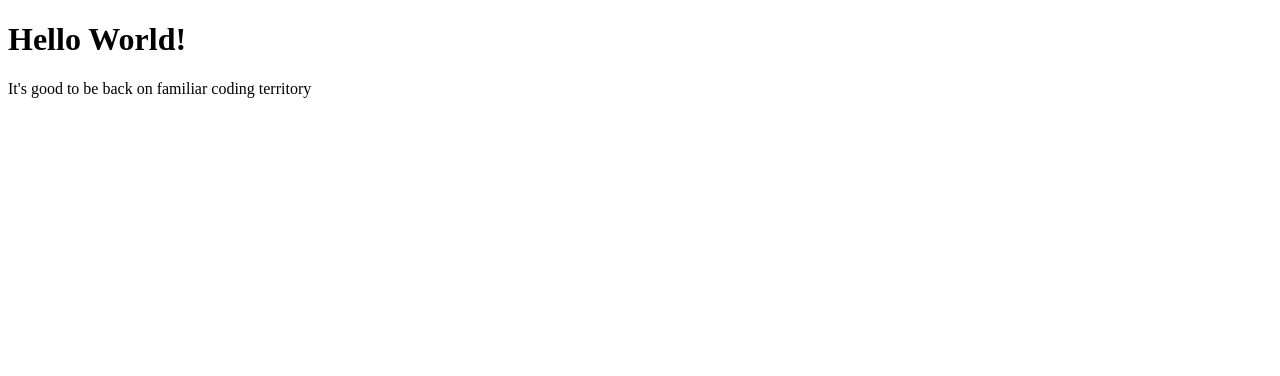
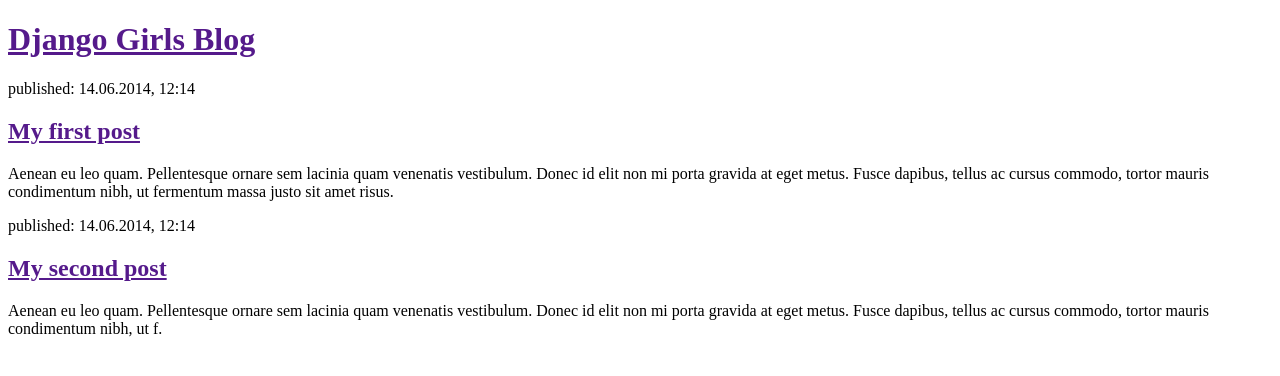
Before and after one commit to duverssa/my-first-blog, a Django app: page / in a window 1280 px wide. Shown: the top 376 px of the page. Run offline with Django 3.2, Linux system fonts and the light colour scheme.

Commit message:
Changed the HTML for the site

```diff
--- a/blog/models.py
+++ b/blog/models.py
@@ -12,5 +12,5 @@ class Post(models.Model):
 		self.published_date = timezone.now()
 		self.save()
 
-	def _str_(self):
+	def __str__(self):
 		return self.title
--- a/blog/templates/blog/post_list.html
+++ b/blog/templates/blog/post_list.html
@@ -1,10 +1,23 @@
 <!DOCTYPE html>
 <html>
-	<head>
-		<title>Hello World!</title>
-	</head>
-	<body>
-		<h1>Hello World!</h1>
-		<p>It's good to be back on familiar coding territory</p>
-	</body>
+    <head>
+        <title>Django Girls blog</title>
+    </head>
+    <body>
+        <div>
+            <h1><a href="">Django Girls Blog</a></h1>
+        </div>
+
+        <div>
+            <p>published: 14.06.2014, 12:14</p>
+            <h2><a href="">My first post</a></h2>
+            <p>Aenean eu leo quam. Pellentesque ornare sem lacinia quam venenatis vestibulum. Donec id elit non mi porta gravida at eget metus. Fusce dapibus, tellus ac cursus commodo, tortor mauris condimentum nibh, ut fermentum massa justo sit amet risus.</p>
+        </div>
+
+        <div>
+            <p>published: 14.06.2014, 12:14</p>
+            <h2><a href="">My second post</a></h2>
+            <p>Aenean eu leo quam. Pellentesque ornare sem lacinia quam venenatis vestibulum. Donec id elit non mi porta gravida at eget metus. Fusce dapibus, tellus ac cursus commodo, tortor mauris condimentum nibh, ut f.</p>
+        </div>
+    </body>
 </html>
--- a/blog/views.py
+++ b/blog/views.py
@@ -1,4 +1,8 @@
 from django.shortcuts import render
+from django.utils import timezone
+from .models import Post
 #Create your views here.
+
 def post_list(request):
-	return render(request, 'blog/post_list.html', {})
+	posts = Post.objects.filter(published_date__lte=timezone.now()).order_by('published_date')
+	return render(request, 'blog/post_list.html', {'posts': posts})
```
